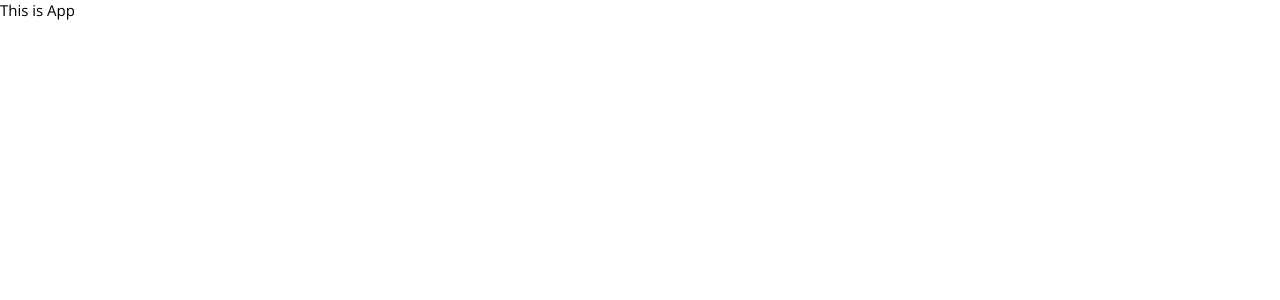
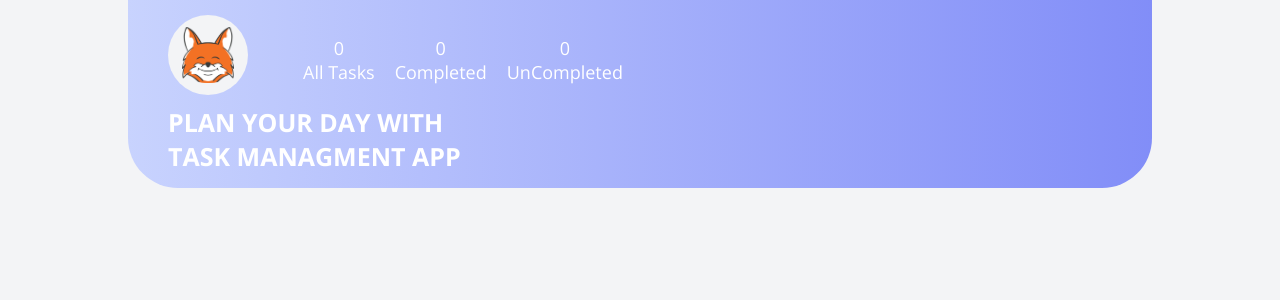
Before and after one commit to sepidehbiglarizadeh/Task-Managment-App, a React (Create React App) app: page / in a window 1280 px wide. Shown: the top 300 px of the page. Built offline with nearby package versions, Linux system fonts and the light colour scheme.

Commit message:
add Header component

```diff
--- a/package.json
+++ b/package.json
@@ -8,6 +8,7 @@
     "@testing-library/user-event": "^13.5.0",
     "react": "^18.2.0",
     "react-dom": "^18.2.0",
+    "react-icons": "^4.6.0",
     "react-scripts": "5.0.1",
     "web-vitals": "^2.1.4"
   },
--- a/src/App.js
+++ b/src/App.js
@@ -1,5 +1,11 @@
+import Header from "./components/Header/Header";
+
 function App() {
-  return <div>This is App</div>;
+  return (
+    <>
+      <Header />
+    </>
+  );
 }
 
 export default App;
--- /dev/null
+++ b/src/components/Header/Header.js
@@ -0,0 +1,44 @@
+import styles from "./Header.module.css";
+import logo from "../../assets/images/logo.png";
+import { FaRegListAlt } from "react-icons/fa";
+
+const Header = () => {
+  return (
+    <header className={styles.header}>
+        <div className={styles.content}>
+          <div className={styles.imgContainer}>
+            <img src={logo} alt="logo" />
+          </div>
+          <CountTasks/>
+        </div>
+        <div className={styles.text}>
+          <h1>
+            Plan your day with
+            <br />
+            task managment app
+          </h1>
+        </div>
+    </header>
+  );
+};
+
+export default Header;
+
+const CountTasks = () => {
+  return (
+    <div className={styles.countTasksContainer}>
+      <div className={styles.countTasks}>
+        <span>0</span>
+        <span>All Tasks</span>
+      </div>
+      <div>
+        <span>0</span>
+        <span>Completed</span>
+      </div>
+      <div>
+        <span>0</span>
+        <span>UnCompleted</span>
+      </div>
+    </div>
+  );
+};
--- /dev/null
+++ b/src/components/Header/Header.module.css
@@ -0,0 +1,90 @@
+.header{
+    background: linear-gradient(90deg, hsla(228, 96%, 89%, 1) 0%, hsla(234, 89%, 74%, 1) 100%);
+    min-height: 180px;
+    border-radius: 0 0 50px 50px;
+    padding: 1.5rem;
+    display: flex;
+    flex-direction: column;
+    justify-content: space-evenly;
+    overflow: hidden;
+}
+
+.content{
+    display: flex;
+    justify-content: space-between;
+    align-items: center;
+}
+
+.countTasksContainer{
+    display: flex;
+}
+
+.countTasksContainer div{
+    display: flex;
+    flex-direction: column;
+    align-items: center;
+    font-size: 1.1rem;
+    color: #fff;
+    margin-left: 0.5rem;
+}
+
+.imgContainer{
+    width: 80px;
+    height: 80px;
+    background-color: #f3f4f6;
+    border-radius: 100%;
+    display: flex;
+    justify-content: center;
+    align-items: center;
+    margin-bottom: 1rem;
+}
+
+.imgContainer img{
+    width: 65%;
+    height: 70%;
+}
+
+.text h1{
+    text-transform: uppercase;
+    font-size: 2rem;
+    color: #fff;
+}
+
+.iconsList{
+    padding: 0 1.8rem;
+}
+
+.iconsList button{
+    background-color: transparent;
+    border-radius: 5px 5px 0 0;
+    padding:0.5rem 1rem;
+    height: 100%;
+    border: none;
+    cursor: pointer;
+    font-size: 2rem;
+    color: #fff;
+}
+
+.iconsList button:hover{
+    background-color: #f3f4f6;
+    color: #818CF8;
+}
+
+@media screen and (min-width:640px) {
+    .header{
+        padding: 1.5rem 4rem;
+    }
+    .content{
+        justify-content: flex-start;
+    }
+    .imgContainer{
+        margin-right: 5rem;
+    }
+    .countTasksContainer div{
+        font-size: 1.8rem;
+        margin-right: 1.5rem;
+    }
+    .text h1{
+        font-size: 2.5rem;
+    }
+}
--- a/src/index.css
+++ b/src/index.css
@@ -16,4 +16,7 @@ html{
 body {
   font-family: "Open Sans", sans-serif;
   font-size: 1.5rem;
+  background-color: #f3f4f6;
+  max-width: 1024px;
+  margin: 0 auto;
 }
```
Also changed, not shown: src/assets/images/logo.png (added), 1 other file (tests, documents, lock files or other folders).
